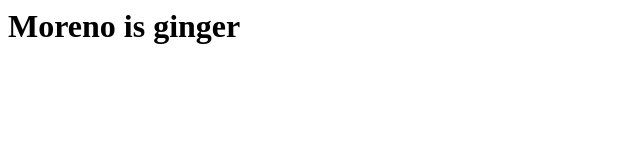
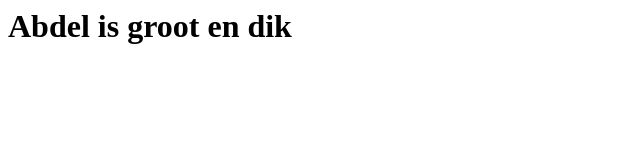
Before and after one commit to MorenovK/-mijn-eerste-statische-web-app, a plain HTML site: page index.html in a window 1280 px wide. Shown: the whole page, without its empty margins (0-640 px from the left). Drawn offline with Linux system fonts and the light colour scheme.

Commit message:
index.html

```diff
--- a/index.html
+++ b/index.html
@@ -1 +1 @@
-<h1>Moreno is ginger</h1>
+<h1>Abdel is groot en dik</h1>
```
